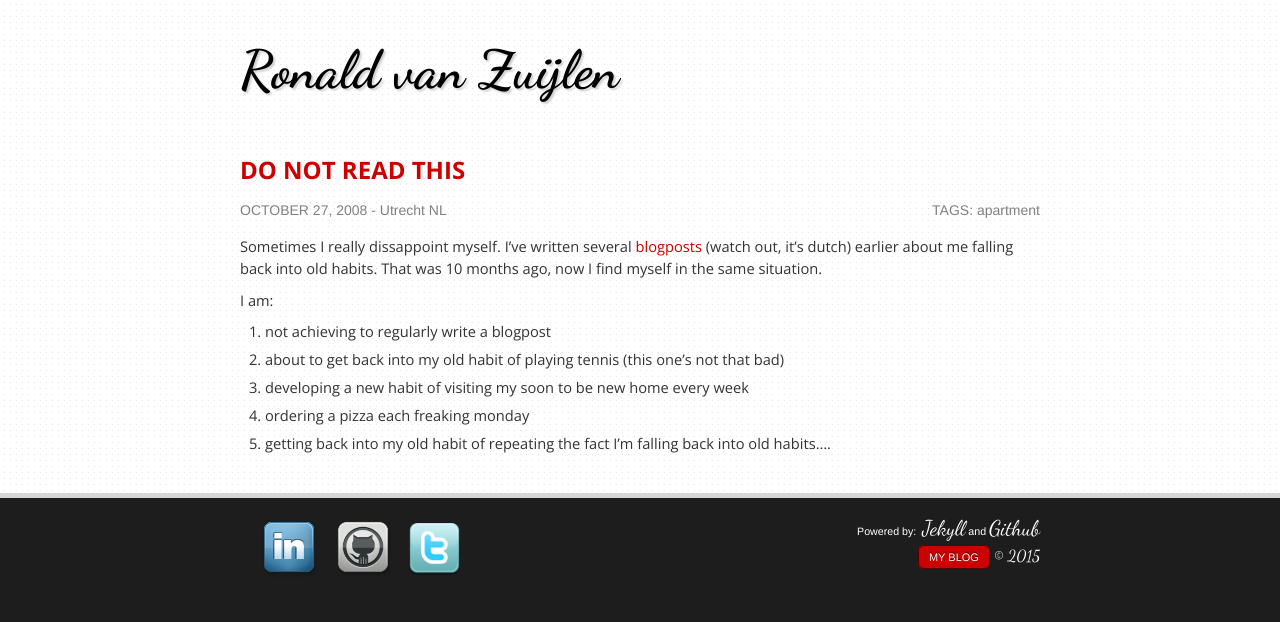
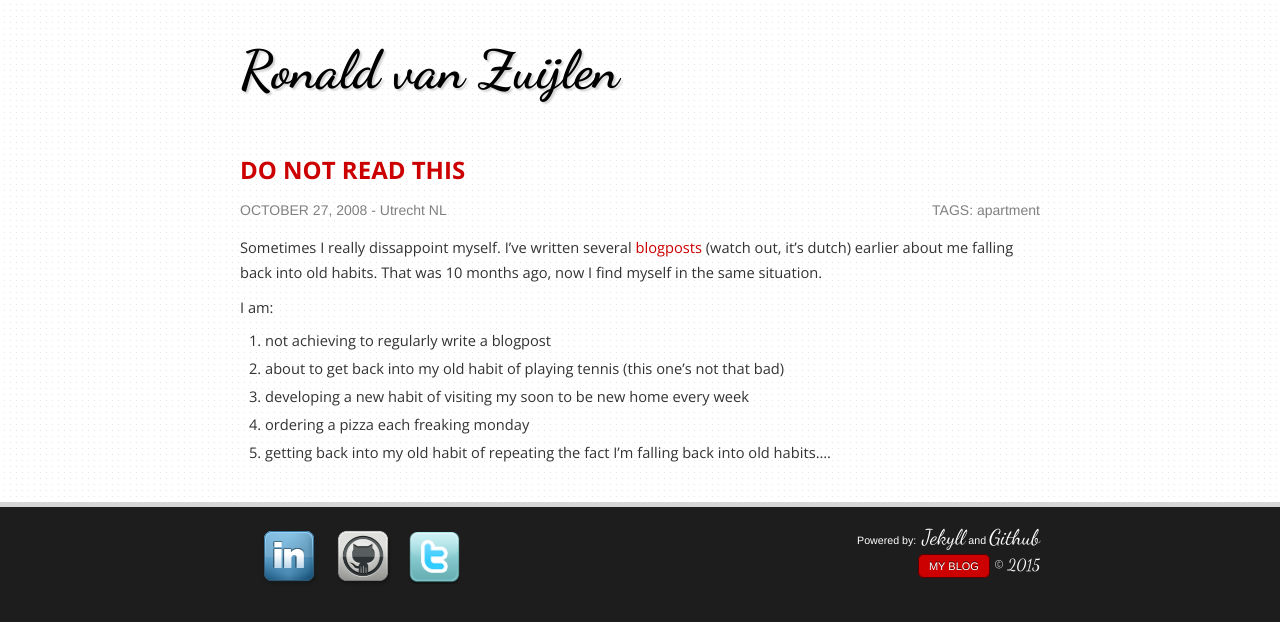
Before and after one commit to ronaldvz/ronaldvz.github.com, a Jekyll site: the page built from _posts/2008-10-27-do-not-read-this.md, in a window 1280 px wide. Shown: the top 622 px of the page. Built offline with Jekyll 4.4.1, drawn with Linux system fonts in a browser that asks for light colours; Markdown is read by kramdown in place of the engine named in the settings.

Commit message:
Up line height.

```diff
--- a/css/style.css
+++ b/css/style.css
@@ -16,7 +16,7 @@ body {
 body p,ul,ol {
 	font-family: 'Open Sans';
 	font-size: 11pt;
-	line-height: 22px;
+	line-height: 25px;
 }
 
 /*
```
